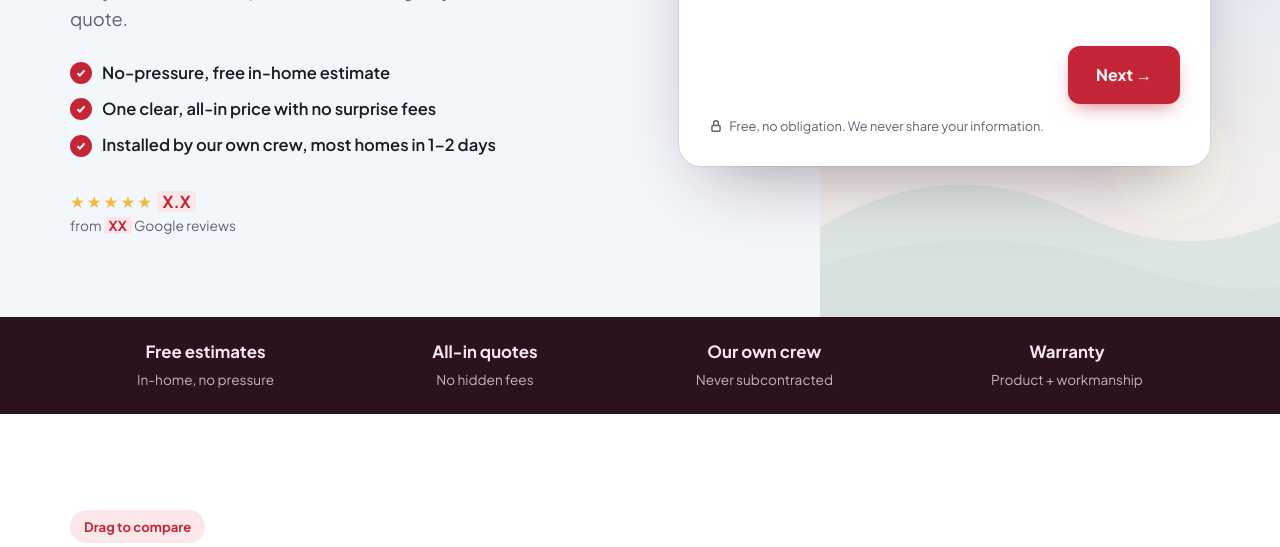
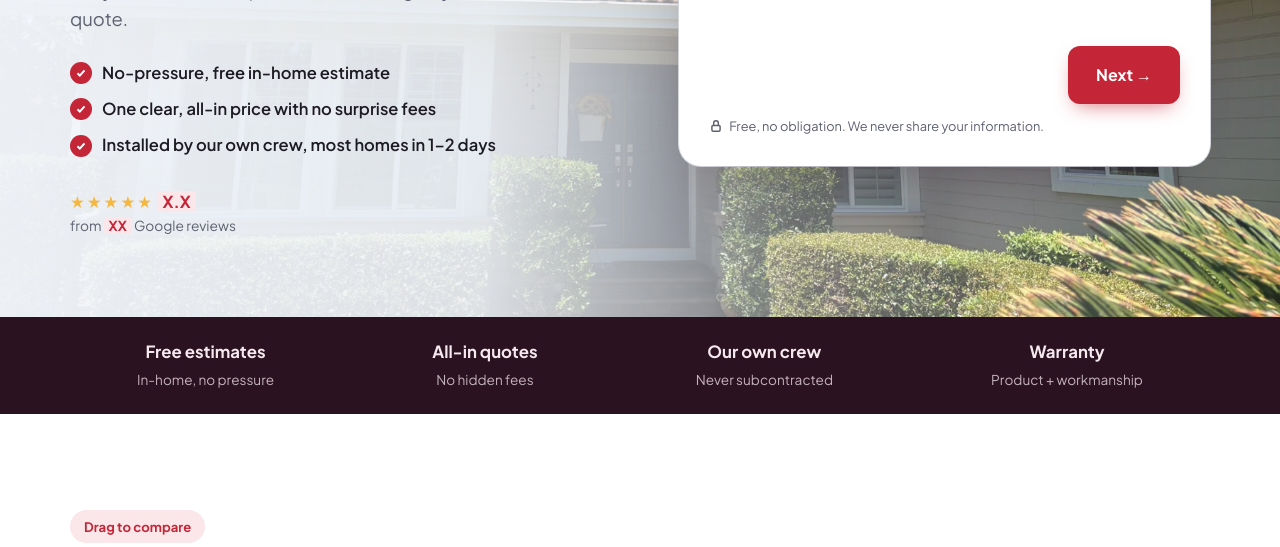
Before and after one commit to danieloliferchik1-bot/pomegranate-windows, a plain HTML site: page index.html in a window 1280 px wide. Shown: the part 538-1085 px from the top of the page. Drawn offline with Linux system fonts and the light colour scheme.

Commit message:
Hero: use finished whole-home photo as the background
Co-Authored-By: Claude Opus 5.5 <noreply@anthropic.com>
Claude-Session: https://claude.ai/code/session_01St5XRcmGrwFG3Ny1hFcwmK

```diff
--- a/index.html
+++ b/index.html
@@ -107,7 +107,9 @@ header nav a:hover{color:var(--ink)}
 .hdr-cta .btn{padding:11px 18px;font-size:.92rem;border-radius:10px}
 
 /* Hero */
-.hero{position:relative;padding:56px 0 80px;background:var(--sky);overflow:hidden}
+.hero{position:relative;padding:56px 0 80px;overflow:hidden;background:
+  linear-gradient(90deg,color-mix(in srgb,var(--sky) 97%,transparent) 0%,color-mix(in srgb,var(--sky) 90%,transparent) 38%,color-mix(in srgb,var(--sky) 45%,transparent) 62%,color-mix(in srgb,var(--sky) 10%,transparent) 100%),
+  url("images/full/front-after.webp") center 40%/cover no-repeat var(--sky)}
 .hero .wrap{display:grid;grid-template-columns:1.05fr 1fr;gap:52px;align-items:center}
 .hero p.sub{font-size:1.15rem;color:var(--muted);margin-top:20px}
 .perks{list-style:none;padding:0;margin:26px 0 0;display:grid;gap:10px}
@@ -119,7 +121,6 @@ header nav a:hover{color:var(--ink)}
 .faces span:first-child{margin-left:0}
 .stars{color:var(--gold);letter-spacing:2px}
 .proof small{display:block;color:var(--muted)}
-.view{position:absolute;right:-60px;bottom:-40px;width:520px;opacity:.16;pointer-events:none}
 
 /* Quote builder */
 .qb{position:relative;background:var(--paper);border-radius:22px;padding:30px;box-shadow:0 30px 70px -30px rgba(42,18,32,.45),0 0 0 1px var(--line)}
@@ -276,6 +277,7 @@ footer .areas span{border:1px solid var(--line);border-radius:999px;padding:2px
 
 
 @media (max-width:980px){
+  .hero{background:linear-gradient(180deg,color-mix(in srgb,var(--sky) 92%,transparent),color-mix(in srgb,var(--sky) 86%,transparent)),url("images/full/front-after.webp") center/cover no-repeat var(--sky)}
   header nav,.hdr-cta .call .num{display:none}
   .hero .wrap,.ba-wrap,.promise{grid-template-columns:1fr}
   .svc-grid,.rev-grid{grid-template-columns:1fr 1fr}
@@ -333,7 +335,6 @@ footer .areas span{border:1px solid var(--line);border-radius:999px;padding:2px
 
 <main id="top">
   <section class="hero" style="padding-top:56px">
-    <svg class="view" viewBox="0 0 400 400" aria-hidden="true"><use href="#scene"/></svg>
     <div class="wrap">
       <div>
         <span class="pill">Now booking free in-home estimates</span>
```
